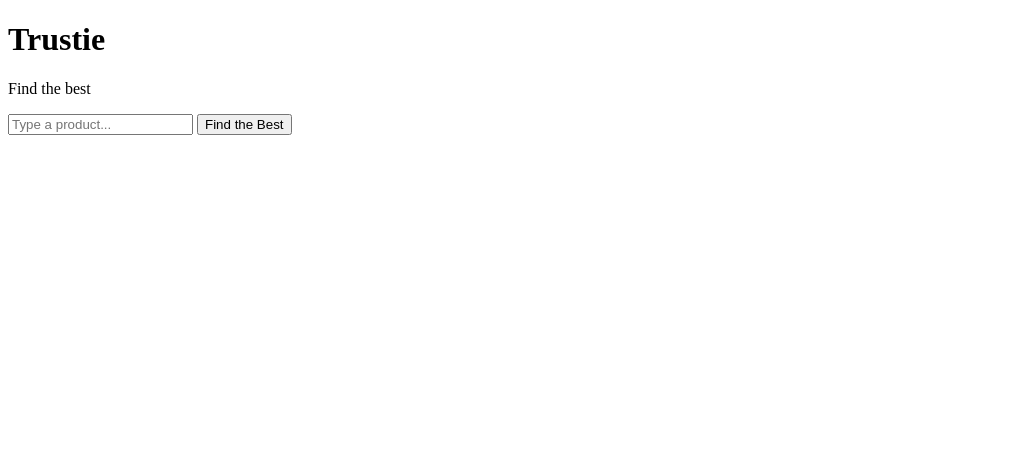
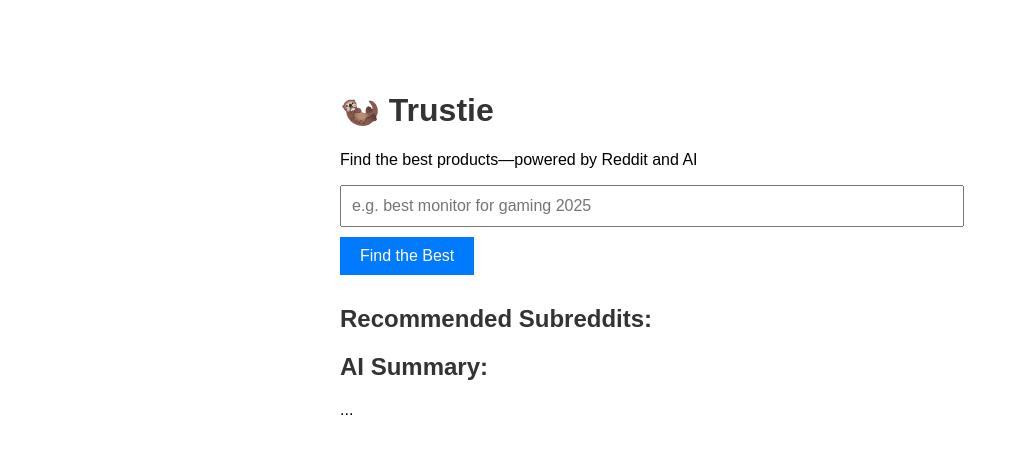
Before and after one commit to Sehorn/trustie, a Flask app: page / in a window 1280 px wide. Shown: the top 454 px of the page, without its empty margins (0-1019 px from the left). Run offline with Flask 3, Linux system fonts and the light colour scheme.

Commit message:
Added Subreddits JSON and updated app.py and html

```diff
--- a/app.py
+++ b/app.py
@@ -4,29 +4,62 @@ from dotenv import load_dotenv
 import os
 import json
 
-# ✅ Load the .env first
+# Load .env and OpenAI key
 load_dotenv()
-
-# ✅ Now you can safely fetch the key
 client = OpenAI(api_key=os.getenv("OPENAI_API_KEY"))
 
 app = Flask(__name__)
 
+# 🔍 Find related subreddits based on user query
+def find_related_subreddits(query):
+    with open("subreddits.json", "r") as f:
+        subreddit_map = json.load(f)
+
+    matched = set()
+    query_lower = query.lower()
+
+    # Match by category name
+    for category, subs in subreddit_map.items():
+        if category in query_lower:
+            matched.update(subs)
+
+    # Fallback keyword matching
+    keyword_to_subs = {
+        "headphones": ["HeadphoneAdvice", "audiophile"],
+        "monitor": ["Monitors", "buildapc", "pcmasterrace"],
+        "laptop": ["SuggestALaptop", "buildapc"],
+        "budget": ["Frugal", "PersonalFinance"],
+        "skincare": ["SkincareAddiction", "AsianBeauty"],
+        "gaming": ["buildapc", "pcmasterrace", "GameDeals"]
+    }
+
+    for keyword, subs in keyword_to_subs.items():
+        if keyword in query_lower:
+            matched.update(subs)
+
+    return list(matched)
+
 @app.route('/')
 def index():
+    print("🧭 Loading index.html")
     return render_template('index.html')
 
 @app.route('/search')
 def search():
     query = request.args.get('q')
+    print(f"🔍 User query: {query}")
 
-    # Simulated Reddit comments
-    comments = [
-        "The Sony WH-1000XM5 are amazing for noise cancelling and battery life.",
-        "I really like the Bose QC45, super comfortable and solid sound quality."
+    subreddits = find_related_subreddits(query)
+    print(f"🎯 Matched subreddits: {subreddits}")
+
+    # 🔄 Simulated placeholder text instead of real Reddit comments
+    placeholder_comments = [
+        f"User is searching for: '{query}'",
+        f"Relevant subreddits: {', '.join(subreddits)}",
+        "Trustie will fetch and summarize real comments from these communities soon."
     ]
 
-    prompt = f"Summarize these Reddit comments into the top product recommendations:\n{chr(10).join(comments)}"
+    prompt = f"Summarize this information as if you were analyzing Reddit comments:\n{chr(10).join(placeholder_comments)}"
 
     try:
         response = client.chat.completions.create(
@@ -34,13 +67,14 @@ def search():
             messages=[{"role": "user", "content": prompt}]
         )
         summary = response.choices[0].message.content
-        print("SUMMARY:", summary)
+        print("✅ AI Summary:", summary)
 
-        return jsonify({'summary': summary})
+        return jsonify({'summary': summary, 'subreddits': subreddits})
 
     except Exception as e:
-        print("ERROR:", e)
-        return jsonify({'summary': "Oops! Something went wrong."})
+        print("❌ ERROR:", e)
+        return jsonify({'summary': "Oops! Something went wrong.", 'subreddits': subreddits})
 
 if __name__ == '__main__':
+    print("🚀 Trustie is live at http://localhost:5000")
     app.run(debug=True)
--- a/requirements.txt
+++ b/requirements.txt
@@ -1,3 +1,3 @@
 Flask==2.3.3
-openai==1.14.2
+openai==1.72.0
 python-dotenv==1.0.1
--- a/templates/index.html
+++ b/templates/index.html
@@ -3,15 +3,49 @@
 <head>
   <meta charset="UTF-8">
   <title>Trustie</title>
+  <style>
+    body {
+      font-family: Arial, sans-serif;
+      max-width: 600px;
+      margin: 50px auto;
+      padding: 20px;
+    }
+    input {
+      width: 100%;
+      padding: 10px;
+      font-size: 16px;
+    }
+    button {
+      margin-top: 10px;
+      padding: 10px 20px;
+      font-size: 16px;
+      background: #007bff;
+      color: white;
+      border: none;
+      cursor: pointer;
+    }
+    h1, h2 {
+      color: #333;
+    }
+    .results {
+      margin-top: 30px;
+    }
+  </style>
 </head>
 <body>
-  <h1>Trustie</h1>
-  <p>Find the best</p>
+  <h1>🦦 Trustie</h1>
+  <p>Find the best products—powered by Reddit and AI</p>
 
-  <input type="text" id="query" placeholder="Type a product..." />
+  <input type="text" id="query" placeholder="e.g. best monitor for gaming 2025" />
   <button onclick="search()">Find the Best</button>
 
-  <div id="results"></div>
+  <div class="results">
+    <h2>Recommended Subreddits:</h2>
+    <ul id="subreddits"></ul>
+
+    <h2>AI Summary:</h2>
+    <p id="summary">...</p>
+  </div>
 
   <script>
     function search() {
@@ -19,7 +53,18 @@
       fetch(`/search?q=${encodeURIComponent(query)}`)
         .then(res => res.json())
         .then(data => {
-          document.getElementById('results').innerText = data.summary || 'No results';
+          const summary = data.summary || 'No summary found.';
+          const subs = data.subreddits || [];
+
+          document.getElementById('summary').innerText = summary;
+
+          const subsList = document.getElementById('subreddits');
+          subsList.innerHTML = '';
+          subs.forEach(sub => {
+            const li = document.createElement('li');
+            li.innerText = `r/${sub}`;
+            subsList.appendChild(li);
+          });
         });
     }
   </script>
```
Also changed, not shown: subreddits.json (added, +68 -0 lines), 1 other file.
